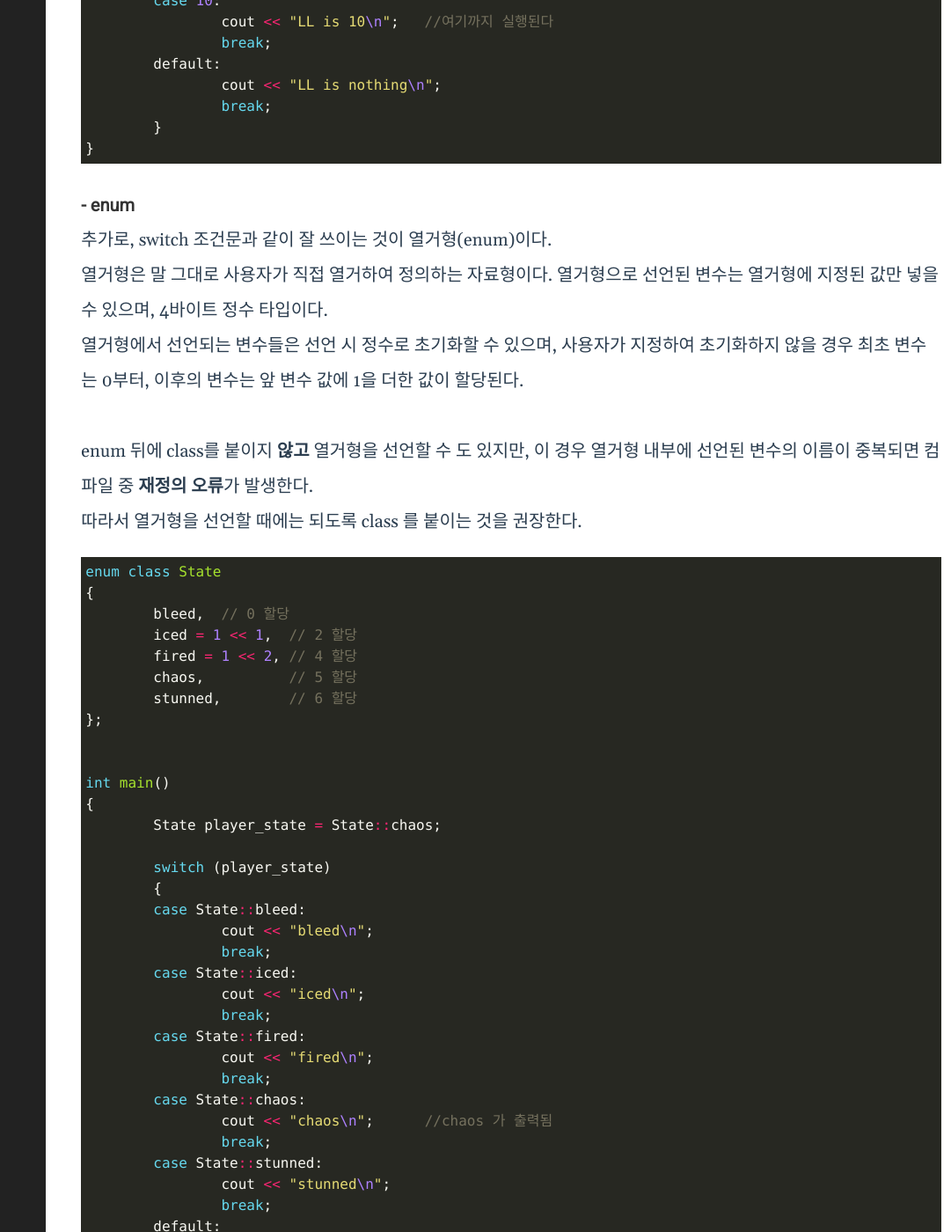
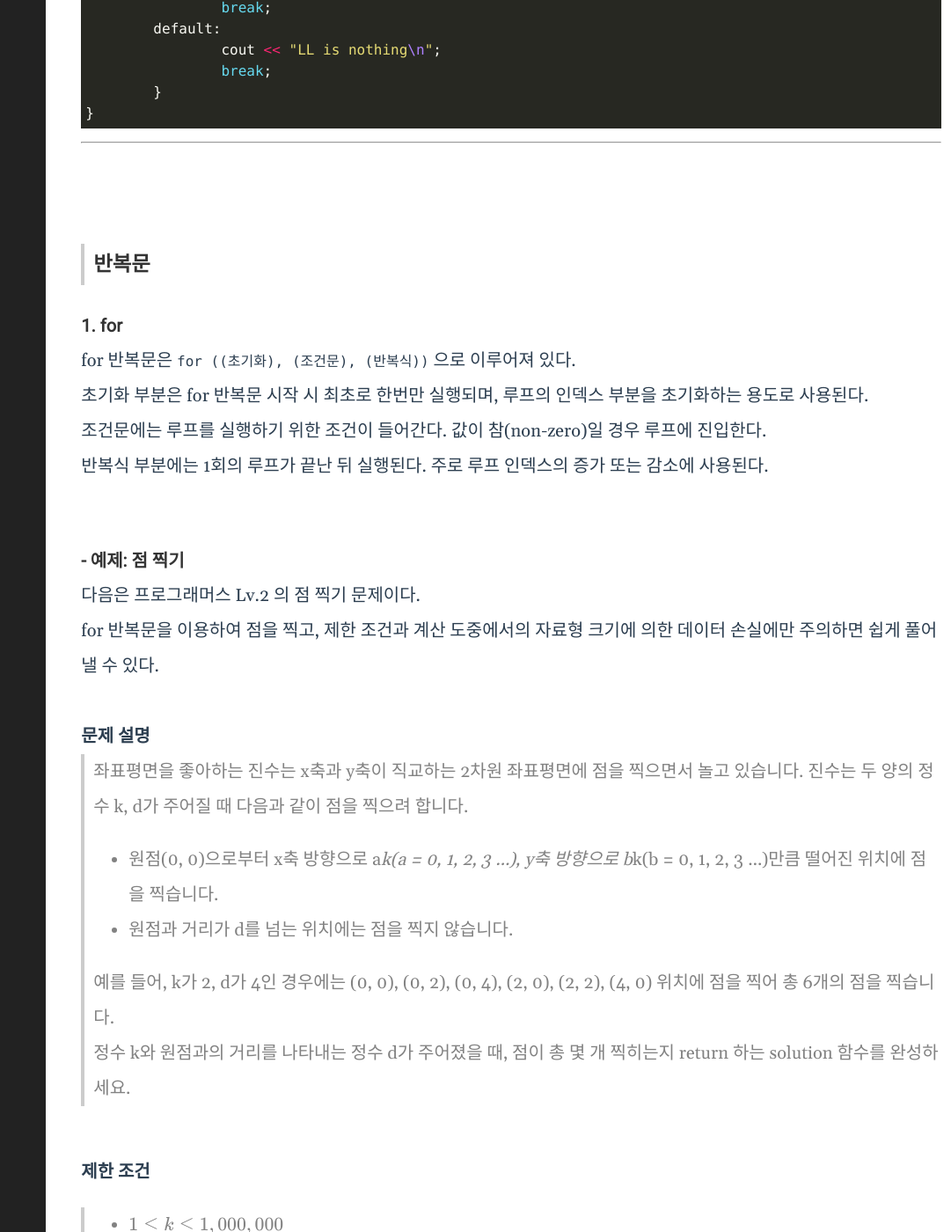
Before and after one commit to Dormouse0224/dormouse0224.github.io, a Jekyll site: the page built from _posts/2024-07-02-C++_4._조건문과_반복문.markdown, in a window 1280 px wide and 1400 px high, scrolled down 2215 px. Shown: the whole window at 88% size, without its empty margins (199-1280 px from the left). Built offline with Jekyll 4.4.1, drawn with Linux system fonts in a browser that asks for light colours; formulas are drawn with MathJax 3; comment, search, counter and statistics services are not loaded.

Commit message:
Update 2024-07-02-C++_4._조건문과_반복문.markdown

````diff
--- a/_posts/2024-07-02-C++_4._조건문과_반복문.markdown
+++ b/_posts/2024-07-02-C++_4._조건문과_반복문.markdown
@@ -9,7 +9,6 @@ category: C++
 1. [조건문](#조건문)
     1. [if-else](#1-if-else)
     2. [switch-case](#2-switch-case)
-        - [enum](#--enum)
 2. [반복문](#반복문)
     1. [for](#1-for)
         - [예제: 점 찍기](#--예제-점-찍기)
@@ -83,60 +82,6 @@ int main()
 		cout << "LL is nothing\n";
 		break;
 	}
-}
-```
-
-#### - enum
-
-추가로, switch 조건문과 같이 잘 쓰이는 것이 열거형(enum)이다.
-
-열거형은 말 그대로 사용자가 직접 열거하여 정의하는 자료형이다. 열거형으로 선언된 변수는 열거형에 지정된 값만 넣을 수 있으며, 4바이트 정수 타입이다.
-
-열거형에서 선언되는 변수들은 선언 시 정수로 초기화할 수 있으며, 사용자가 지정하여 초기화하지 않을 경우 최초 변수는 0부터, 이후의 변수는 앞 변수 값에 1을 더한 값이 할당된다.
-
-<br>
-
-enum 뒤에 class를 붙이지 **않고** 열거형을 선언할 수 도 있지만, 이 경우 열거형 내부에 선언된 변수의 이름이 중복되면 컴파일 중 **재정의 오류**가 발생한다.
-
-따라서 열거형을 선언할 때에는 되도록 class 를 붙이는 것을 권장한다.
-
-```cpp
-enum class State
-{
-	bleed,	// 0 할당
-	iced = 1 << 1,	// 2 할당
-	fired = 1 << 2,	// 4 할당
-	chaos,		// 5 할당
-	stunned,	// 6 할당
-};
-
-
-int main()
-{
-	State player_state = State::chaos;
-
-	switch (player_state)
-	{
-	case State::bleed:
-		cout << "bleed\n";
-		break;
-	case State::iced:
-		cout << "iced\n";
-		break;
-	case State::fired:
-		cout << "fired\n";
-		break;
-	case State::chaos:
-		cout << "chaos\n";      //chaos 가 출력됨
-		break;
-	case State::stunned:
-		cout << "stunned\n";
-		break;
-	default:
-		break;
-	}
-
-	return 0;
 }
 ```
 
````
